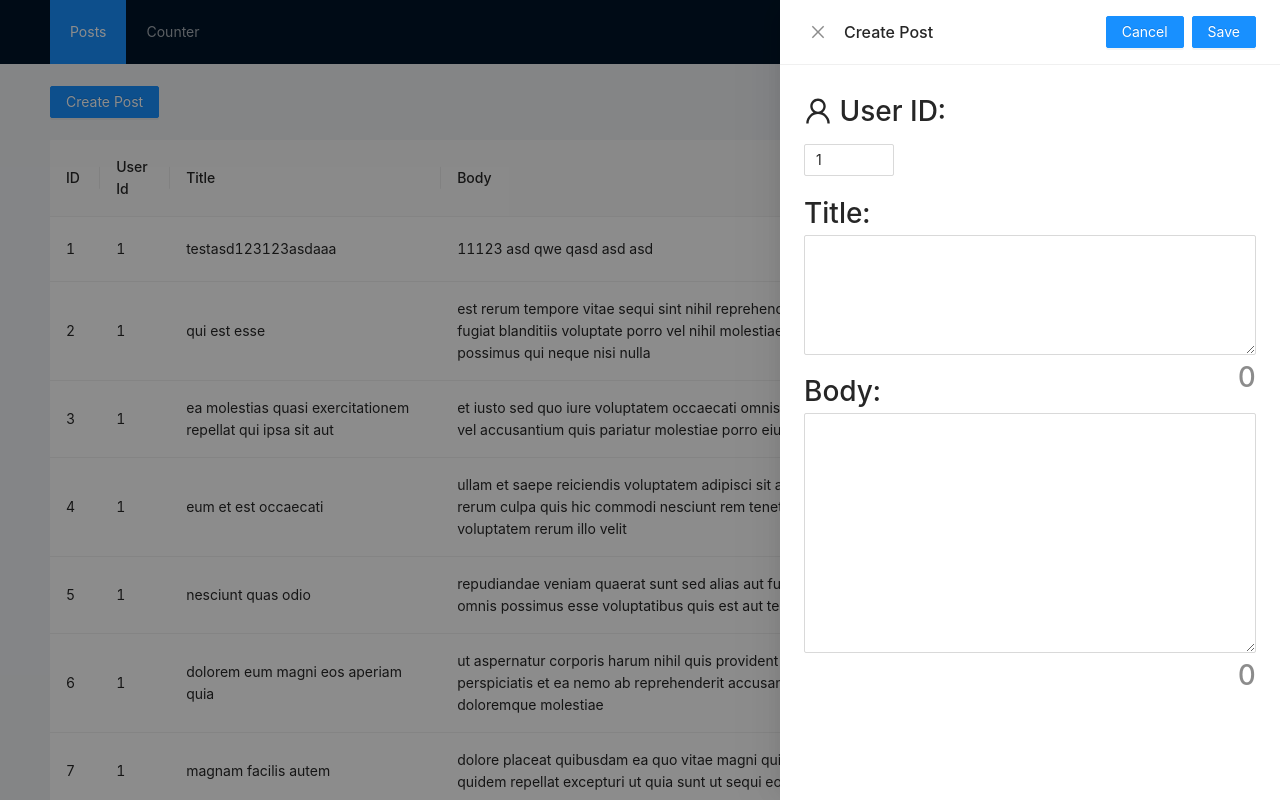
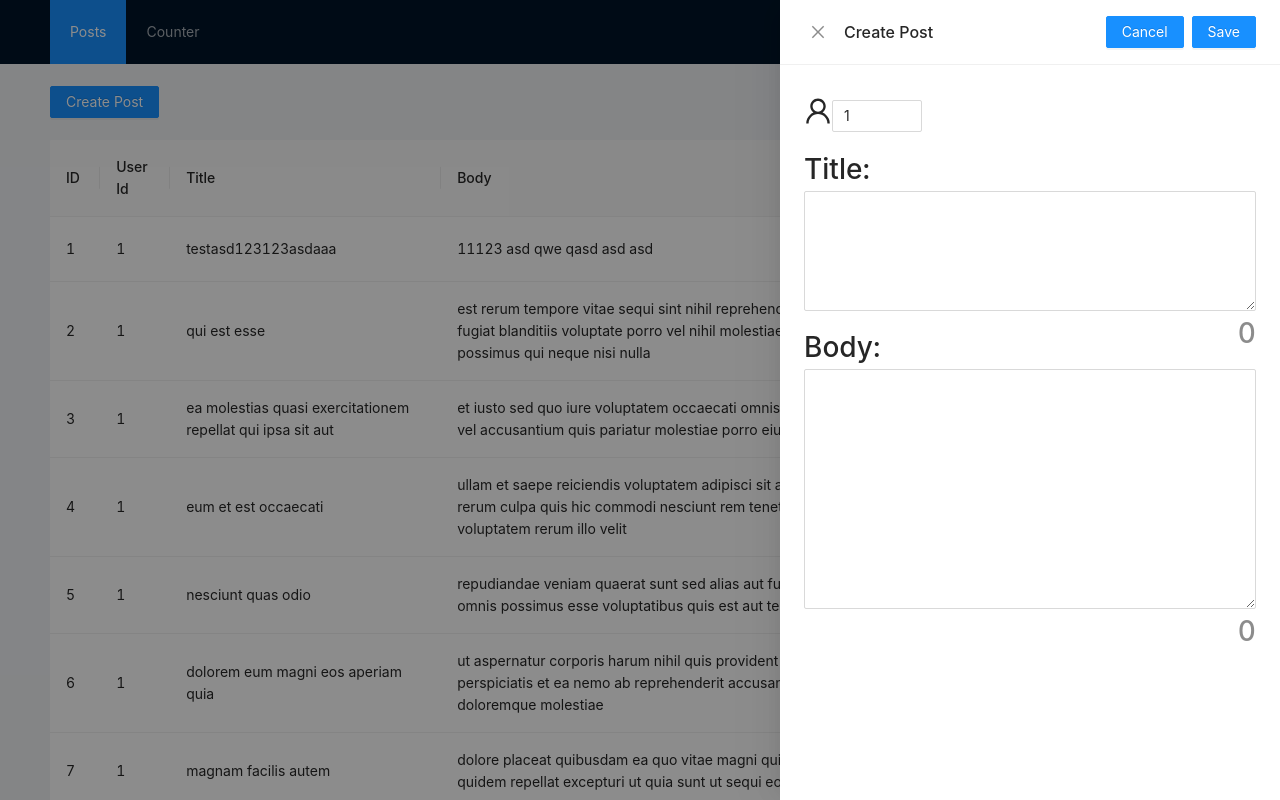
Before and after one commit to thienok990/Fetch-Data, a React (Create React App) app: page /post in a window 1280 px wide. Both pictures are taken after a click on the button "Create Post". Shown: the top 800 px of the page. Built offline with nearby package versions, Linux system fonts and the light colour scheme; data requests are answered from the project's data file.

Commit message:
Reuse component

```diff
--- a/src/features/posts/DrawerPost.tsx
+++ b/src/features/posts/DrawerPost.tsx
@@ -9,7 +9,7 @@ import { useState, useEffect } from "react";
 const initialNewPost = { id: 0, userId: 1, title: "", body: "" };
 
 export const DrawerPost = (props: any) => {
-  const { visible, setVisible, editPost, mode } = props;
+  const { visible, setVisible, selectedPost, mode } = props;
 
   const dispatch = useAppDispatch();
   const [updatePost, { isLoading }] = useUpdatePostMutation();
@@ -18,13 +18,15 @@ export const DrawerPost = (props: any) => {
 
   const onClose = () => {
     setVisible(false);
-    dispatch(selectPost(null));
   };
   const handleChangeBody = (event: any) => {
     dispatch(changeSelectedPostBody(event.target.value));
   };
+  const handleChangeTitle = (event: any) => {
+    dispatch(changeSelectedPostTitle(event.target.value));
+  };
   const handleSave = () => {
-    updatePost({ ...editPost });
+    updatePost({ ...selectedPost });
   };
   const handleCreateUserId = (value: any) => {
     setPost({ ...post, userId: value });
@@ -34,9 +36,6 @@ export const DrawerPost = (props: any) => {
   };
   const handleCreateBody = (event: any) => {
     setPost({ ...post, body: event.target.value });
-  };
-  const handleChangeTitle = (event: any) => {
-    dispatch(changeSelectedPostTitle(event.target.value));
   };
   const handleCreate = () => {
     createPost(post);
@@ -53,9 +52,8 @@ export const DrawerPost = (props: any) => {
 
   return (
     <div>
-      {mode === "Edit" && (
       <Drawer
-          title="Edit Post"
+        title={mode === "Edit" ? "Edit Post" : "Create Post"}
         placement="right"
         width={500}
         onClose={onClose}
@@ -65,7 +63,11 @@ export const DrawerPost = (props: any) => {
             <Button type="primary" onClick={onClose}>
               Cancel
             </Button>
-              <Button type="primary" onClick={handleSave} loading={isLoading}>
+            <Button
+              type="primary"
+              onClick={mode === "Edit" ? handleSave : handleCreate}
+              loading={isLoading}
+            >
               Save
             </Button>
           </Space>
@@ -73,15 +75,19 @@ export const DrawerPost = (props: any) => {
       >
         <h1>
           <UserOutlined />
-            {editPost.userId}
+          {mode === "Edit" ? (
+            selectedPost.userId
+          ) : (
+            <InputNumber min={1} onChange={handleCreateUserId} value={post.userId} />
+          )}
         </h1>
         <h1>
           Title:
           <TextArea
             showCount
             style={{ height: 120 }}
-              value={editPost.title}
-              onChange={handleChangeTitle}
+            value={mode === "Edit" ? selectedPost.title : post.title}
+            onChange={mode === "Edit" ? handleChangeTitle : handleCreateTitle}
           />
         </h1>
         <h1>
@@ -89,55 +95,11 @@ export const DrawerPost = (props: any) => {
           <TextArea
             showCount
             style={{ height: 240 }}
-              value={editPost.body}
-              onChange={handleChangeBody}
+            value={mode === "Edit" ? selectedPost.body : post.body}
+            onChange={mode === "Edit" ? handleChangeBody : handleCreateBody}
           />
         </h1>
       </Drawer>
-      )}
-      {mode === "Create" && (
-        <Drawer
-          title="Create Post"
-          placement="right"
-          width={500}
-          onClose={onClose}
-          visible={visible}
-          extra={
-            <Space>
-              <Button type="primary" onClick={onClose}>
-                Cancel
-              </Button>
-              <Button type="primary" onClick={handleCreate}>
-                Save
-              </Button>
-            </Space>
-          }
-        >
-          <h1>
-            <UserOutlined /> User ID:
-            <br />
-            <InputNumber min={1} onChange={handleCreateUserId} value={post.userId} />
-          </h1>
-          <h1>
-            Title:
-            <TextArea
-              showCount
-              style={{ height: 120 }}
-              onChange={handleCreateTitle}
-              value={post.title}
-            />
-          </h1>
-          <h1>
-            Body:
-            <TextArea
-              showCount
-              style={{ height: 240 }}
-              onChange={handleCreateBody}
-              value={post.body}
-            />
-          </h1>
-        </Drawer>
-      )}
     </div>
   );
 };
--- a/src/features/posts/PostsPage.tsx
+++ b/src/features/posts/PostsPage.tsx
@@ -114,11 +114,13 @@ function PostsPage() {
           onShowSizeChange={handleChangeSize}
         />
       )}
-      {selectedPost && (
-        <DrawerPost visible={visible} setVisible={setVisible} editPost={selectedPost} mode={mode} />
-      )}
-      {mode === "Create" && (
-        <DrawerPost visible={visible} setVisible={setVisible} editPost={selectedPost} mode={mode} />
+      {(selectedPost || mode) && (
+        <DrawerPost
+          visible={visible}
+          setVisible={setVisible}
+          selectedPost={selectedPost}
+          mode={mode}
+        />
       )}
     </div>
   );
```
Lines whose indentation alone changed are shown as unchanged.
